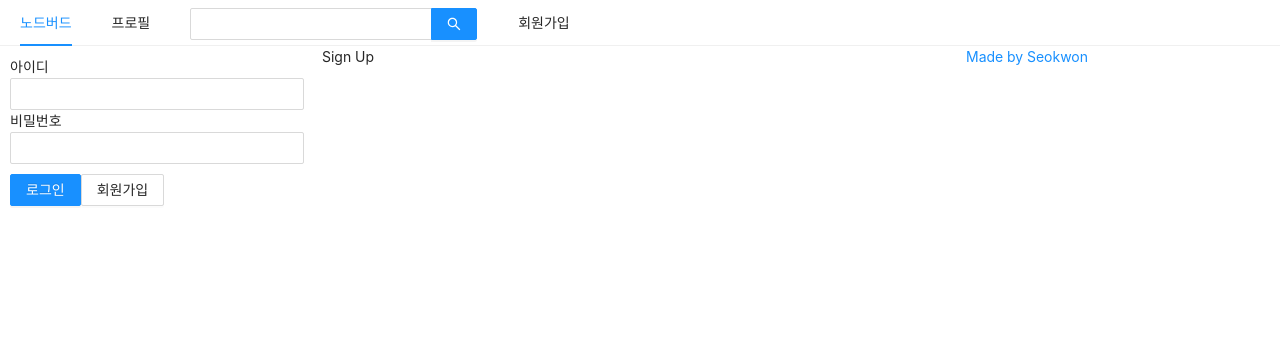
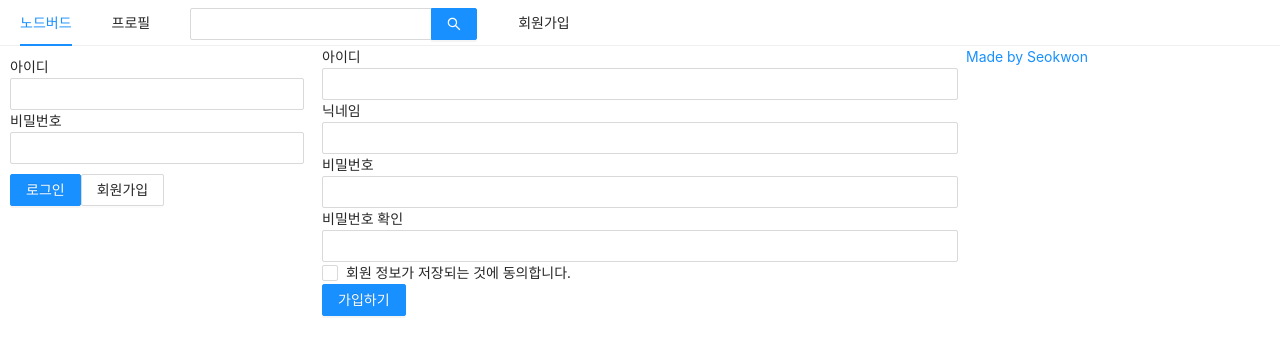
Before and after one commit to Wony56/react-nodebird, a Next.js app in the folder front/: page /signup in a window 1280 px wide. Shown: the top 354 px of the page. Built offline with nearby package versions, Linux system fonts and the light colour scheme.

Commit message:
Set signup page with validation

```diff
--- a/front/components/LoginForm.js
+++ b/front/components/LoginForm.js
@@ -1,7 +1,9 @@
 import React, { useState, useCallback, useMemo } from 'react';
+import PropTypes from 'prop-types';
 import { Form, Input, Button } from 'antd';
 import Link from 'next/link';
 import styled from 'styled-components';
+import useInput from '../hooks/useInput';
 
 const ButtonWrapper = styled.div`
   margin-top: 10px;
@@ -12,16 +14,8 @@
 `;
 
 const LoginForm = ({ setIsLoggedIn }) => {
-  const [id, setId] = useState('');
-  const [password, setPassword] = useState('');
-
-  const onChangeId = useCallback((e) => {
-    setId(e.target.value);
-  }, []);
-
-  const onChangePassword = useCallback((e) => {
-    setPassword(e.target.value);
-  }, []);
+  const [id, onChangeId] = useInput('');
+  const [password, onChangePassword] = useInput('');
 
   // 인라인 스타일링을 하고자 할 때,
   // 스타일링 객체를 useMemo를 사용하여 만들어 둔다.(리렌더링 최적화를 위하여)
@@ -45,6 +39,7 @@
         <br />
         <Input
           name="user-password"
+          type="password"
           value={password}
           onChange={onChangePassword}
           required
@@ -64,4 +59,8 @@
   );
 };
 
+LoginForm.propTypes = {
+  setIsLoggedIn: PropTypes.func.isRequired,
+};
+
 export default LoginForm;
--- /dev/null
+++ b/front/hooks/useInput.js
@@ -0,0 +1,10 @@
+import { useState, useCallback } from 'react';
+
+export default (initailValue = null) => {
+  const [value, setValue] = useState(initailValue);
+  const handler = useCallback((e) => {
+    setValue(e.target.value);
+  }, []);
+
+  return [value, handler];
+}
--- a/front/pages/signup.js
+++ b/front/pages/signup.js
@@ -1,16 +1,93 @@
-import React from "react";
+import React, { useCallback, useState } from "react";
 import Head from "next/head";
+import { Form, Input, Checkbox, Button } from "antd";
 import AppLayout from "../components/AppLayout";
+import styled from "styled-components";
+
+import useInput from '../hooks/useInput';
+
+const ErrorMessage = styled.div`
+  color: red;
+`;
 
 const Signup = () => {
-    return (
-      <>
-        <Head>
-          <title>NodeBird | 회원가입</title>
-        </Head>
-        <AppLayout>Sign Up</AppLayout>
-      </>
-    );
+  const [id, onChangeId] = useInput('');
+  const [nickname, onChangeNickname] = useInput('');
+  const [password, onChangePassword] = useInput('');
+
+  const [passwordCheck, setPasswordCheck] = useState('');
+  const [passwordError, setPasswordError] = useState(false);
+  const onChangePasswordCheck = useCallback((e) => {
+    setPasswordCheck(e.target.value);
+    setPasswordError(e.target.value !== password);
+  }, [password, passwordCheck]);
+
+  const [term, setTerm] = useState('');
+  const [termError, setTermError] = useState(false);
+  const onChangeTerm = useCallback((e) => {
+    setTerm(e.target.checked);
+    setTermError(false);
+  })
+
+  const onSubmit = useCallback(() => {
+    if(password !== passwordCheck){
+      return setPasswordError(true);
+    }
+    if(!term){
+      return setTermError(true);
+    }
+    console.log(id, nickname, password);
+  }, [password, passwordCheck, term]);
+
+  return (
+    <AppLayout>
+      <Head>
+        <title>NodeBird | 회원가입</title>
+      </Head>
+      <Form onFinish={onSubmit}>
+        <div>
+          <label htmlFor="user-id">아이디</label>
+          <br />
+          <Input name="user-id" value={id} onChange={onChangeId} required />
+        </div>
+        <div>
+          <label htmlFor="user-nick">닉네임</label>
+          <br />
+          <Input name="user-nick" value={nickname} onChange={onChangeNickname} required />
+        </div>
+        <div>
+          <label htmlFor="user-password">비밀번호</label>
+          <br />
+          <Input
+            name="user-password"
+            type="password"
+            value={password}
+            onChange={onChangePassword}
+            required
+          />
+        </div>
+        <div>
+          <label htmlFor="user-password-check">비밀번호 확인</label>
+          <br />
+          <Input
+            name="user-password-check"
+            type="password"
+            value={passwordCheck}
+            onChange={onChangePasswordCheck}
+            required
+          />
+          {passwordError && <ErrorMessage>비밀번호가 일치하지 않습니다.</ErrorMessage>}
+        </div>
+        <div>
+          <Checkbox name="user-term" checked={term} onChange={onChangeTerm}>회원 정보가 저장되는 것에 동의합니다.</Checkbox>
+          {termError && <ErrorMessage>약관에 동의하셔야 합니다.</ErrorMessage>}
+        </div>
+        <div>
+          <Button type="primary" htmlType="submit">가입하기</Button>
+        </div>
+      </Form>
+    </AppLayout>
+  );
 };
 
 export default Signup;
```
Also changed, not shown: 1 other file (tests, documents, lock files or other folders).
